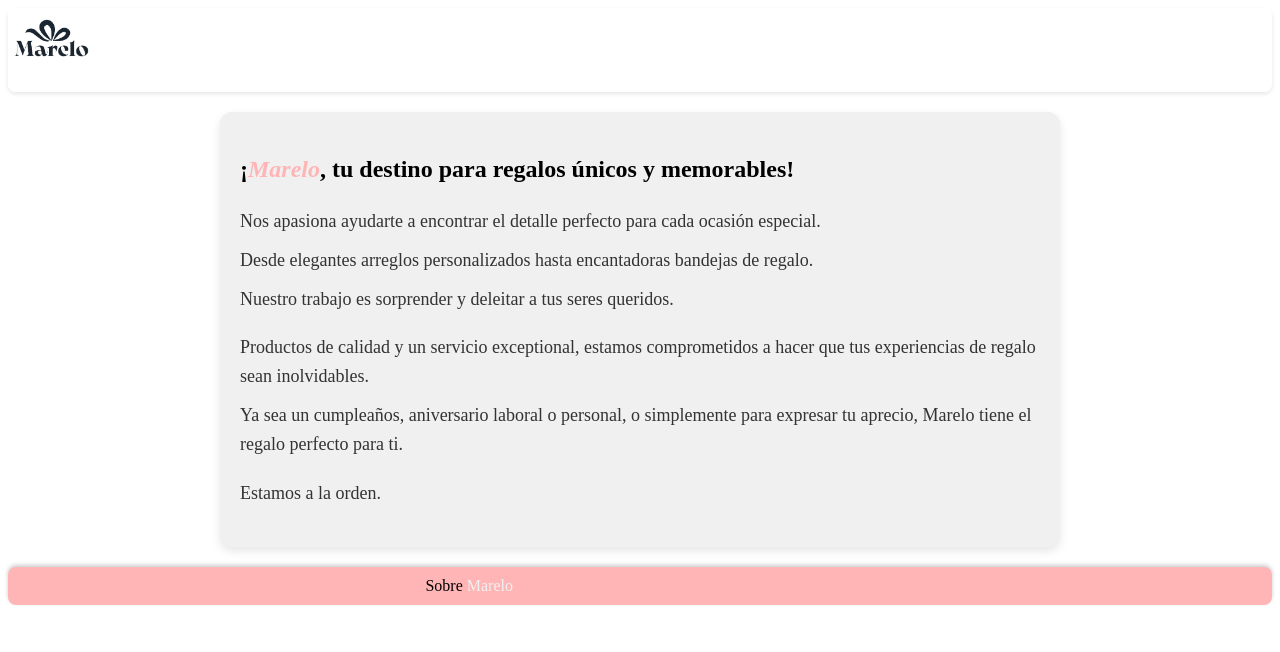
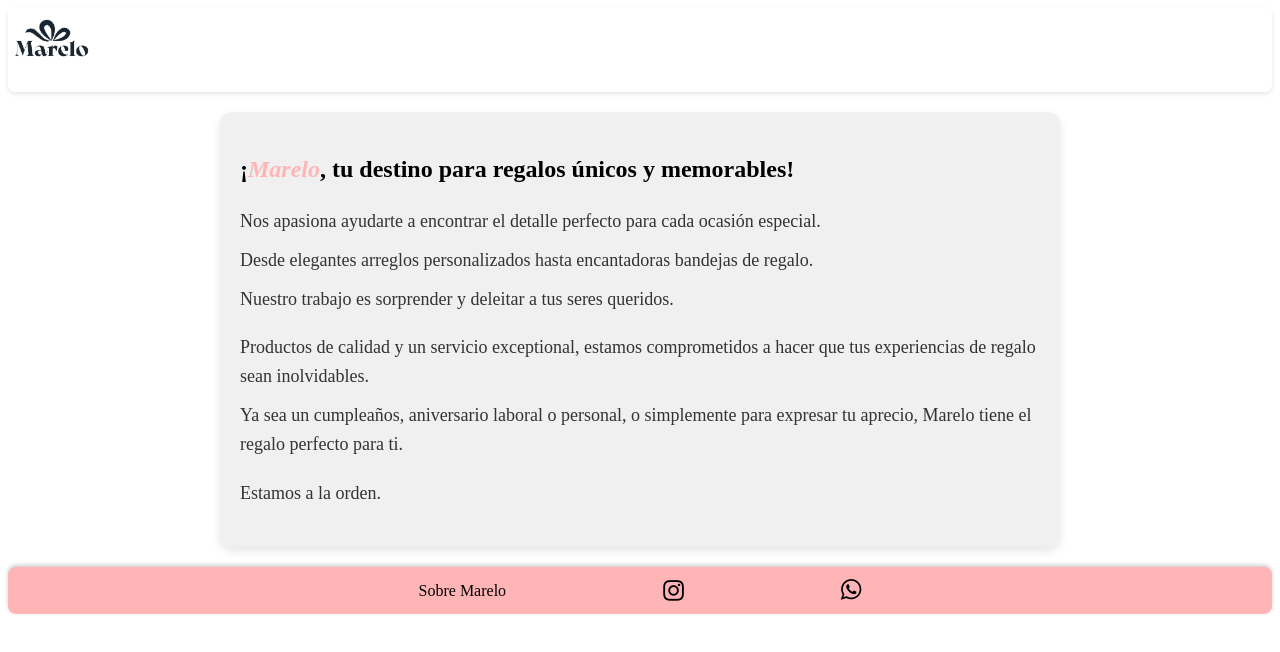
Before and after one commit to vilarj/marelo, an Angular app: page /about in a window 1280 px wide. Shown: the top 652 px of the page. Built offline with nearby package versions, Linux system fonts and the light colour scheme.

Commit message:
Adding back the reference of the links of the footer | Removing marelo highlight in footer

```diff
--- a/src/app/footer/footer.component.css
+++ b/src/app/footer/footer.component.css
@@ -26,10 +26,6 @@
   color: white;
 }
 
-.marelo-highlight {
-  color: #f0f0f0;
-}
-
 #instagram {
   font-size: 24px;
   color: black;
--- a/src/app/footer/footer.component.html
+++ b/src/app/footer/footer.component.html
@@ -1,8 +1,6 @@
 <footer class="footer">
   <div class="footer-content">
-    <a href="/about" class="footer-link"
-      >Sobre <span class="marelo-highlight">Marelo</span></a
-    >
+    <a href="/about" class="footer-link">Sobre Marelo</a>
     <a
       href="https://instagram.com/marelo.rd"
       target="_blank"
--- a/src/index.html
+++ b/src/index.html
@@ -12,6 +12,14 @@
       href="https://fonts.googleapis.com/css2?family=Inter:ital,opsz,wght@0,14..32,100..900;1,14..32,100..900&display=swap"
       rel="stylesheet"
     />
+    <link
+      href="https://fonts.googleapis.com/css2?family=Roboto:wght@400;700&display=swap"
+      rel="stylesheet"
+    />
+    <link
+      rel="stylesheet"
+      href="https://cdnjs.cloudflare.com/ajax/libs/font-awesome/4.7.0/css/font-awesome.min.css"
+    />
   </head>
   <body>
     <root></root>
```
